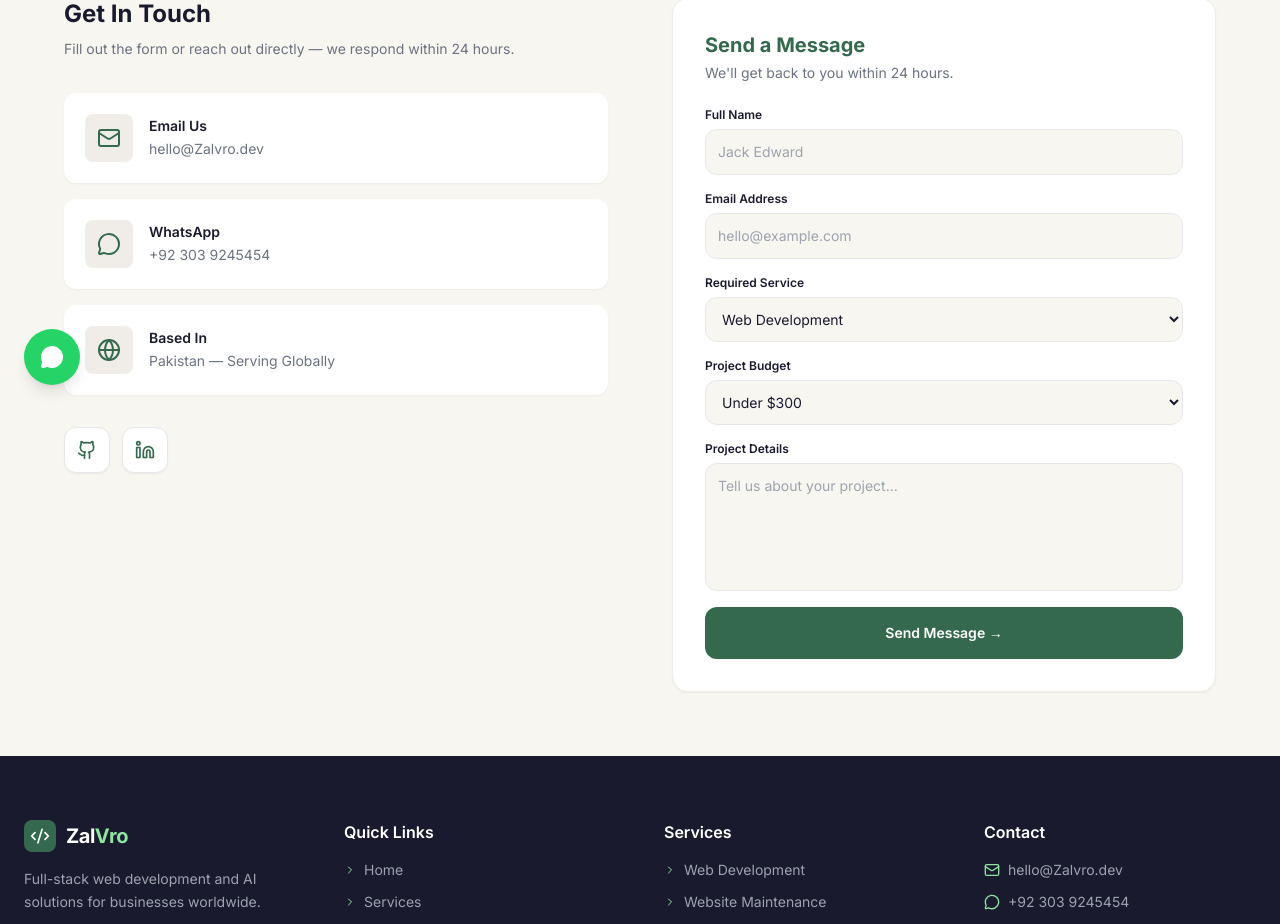
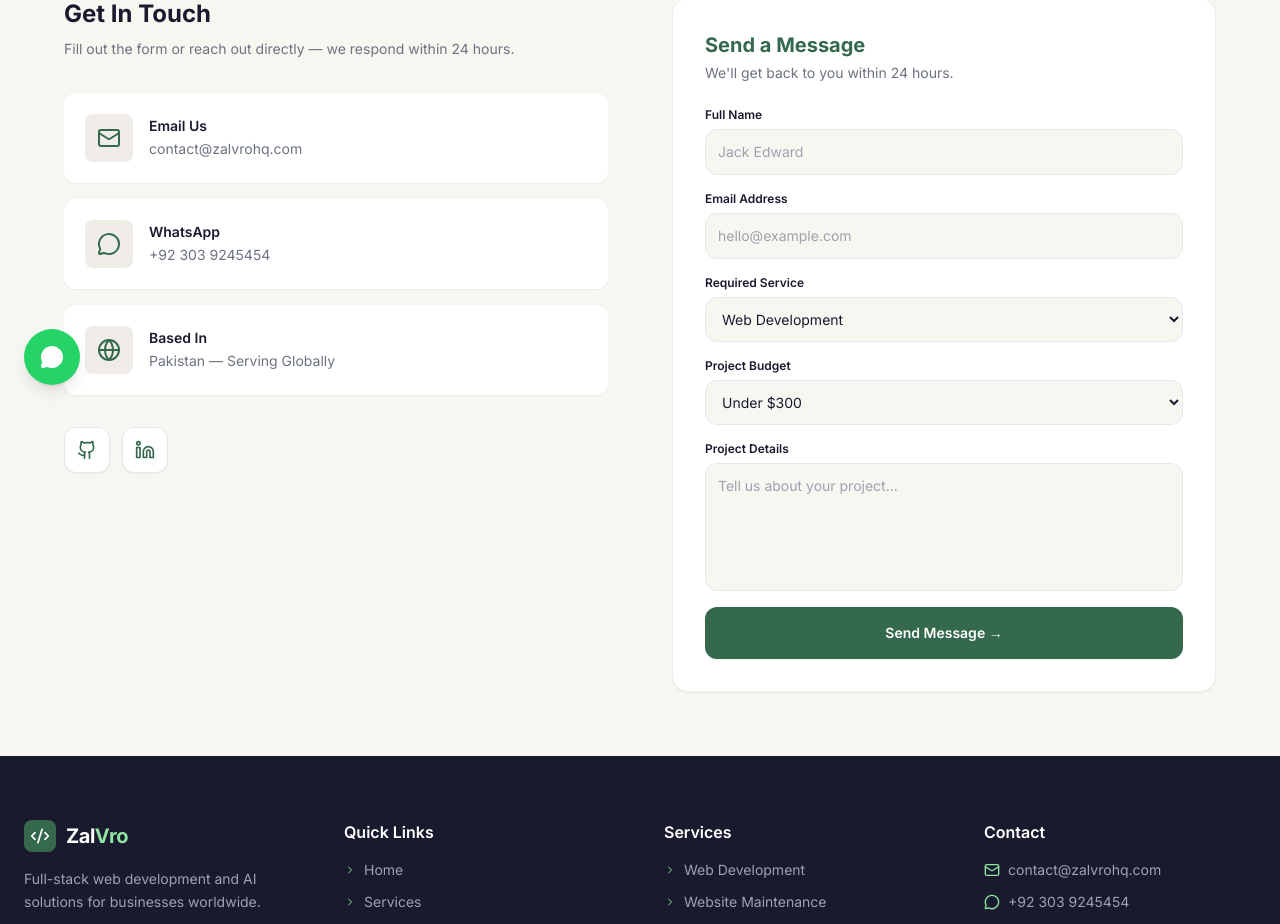
Before and after one commit to JAWADAHMAD-18/tech_build, a React (Vite) app in the folder frontend/: page /contact in a window 1280 px wide. Shown: the part 391-1315 px from the top of the page. Built offline with nearby package versions, Linux system fonts and the light colour scheme.

Commit message:
fix: update contact email addresses in Footer and Contact pages

```diff
--- a/frontend/src/components/Footer.jsx
+++ b/frontend/src/components/Footer.jsx
@@ -176,8 +176,8 @@ export default function Footer() {
           <div className="flex flex-col gap-3">
             <div className="text-gray-400 text-sm flex items-center gap-2">
               <Mail className="w-4 h-4 text-green-light shrink-0" />
-              <a href="mailto:hello@Zalvro.dev" className="hover:underline">
-                hello@Zalvro.dev
+              <a href="mailto:contact@zalvrohq.com" className="hover:underline">
+                contact@zalvrohq.com
               </a>
             </div>
             <div
--- a/frontend/src/pages/Contact.jsx
+++ b/frontend/src/pages/Contact.jsx
@@ -98,7 +98,7 @@ export default function Contact() {
                     href="mailto:contact@Zalvro.com"
                     className="text-gray-500 text-sm mt-0.5 hover:underline"
                   >
-                    hello@Zalvro.dev
+                    contact@zalvrohq.com
                   </a>
                 </div>
               </div>
```
Also changed, not shown: 6 other files (tests, documents, lock files or other folders).
